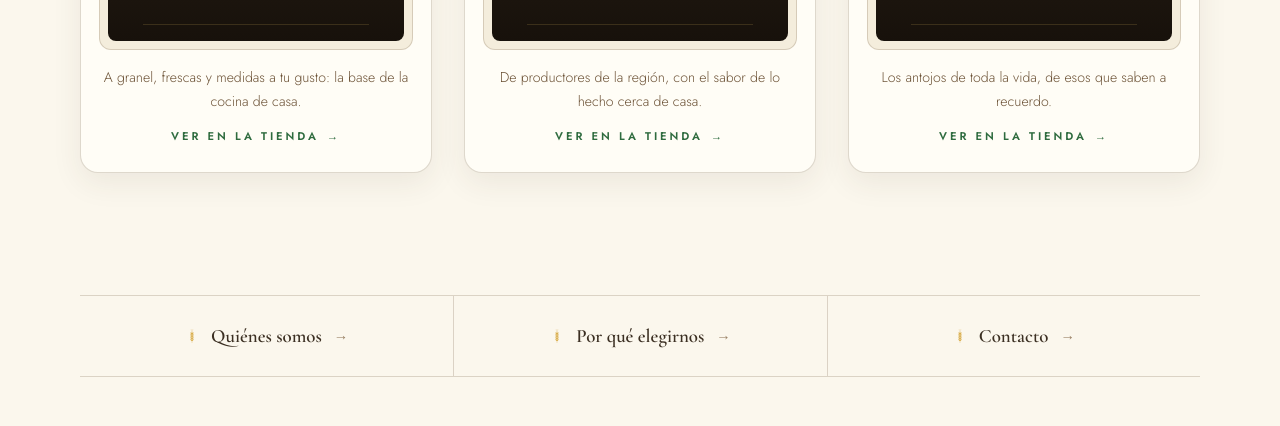
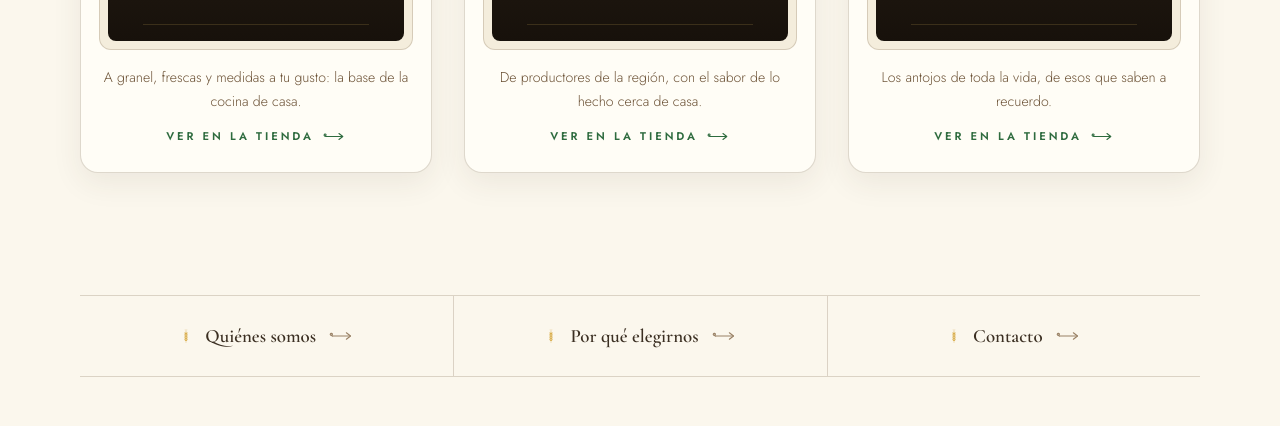
Before and after one commit to MrX-zeta/sabores-de-mi-tierra, a Next.js app in the folder apps/web/: page / in a window 1280 px wide. Shown: the part 1500-1926 px from the top of the page. Built offline with nearby package versions, Linux system fonts and the light colour scheme.

Commit message:
feat(web): flecha de herreria personalizada en ctas (puertas y casa-links)

```diff
--- a/apps/web/src/app/globals.css
+++ b/apps/web/src/app/globals.css
@@ -313,8 +313,8 @@ h1 em, h2 em { font-style: italic; color: var(--verde-700); }
   margin-top: 0.8rem; display: inline-flex; align-items: center; gap: 0.5rem;
   font-size: 0.7rem; font-weight: 600; letter-spacing: 0.26em; text-transform: uppercase; color: var(--verde-700);
 }
-.puerta-cta::after { content: "→"; transition: transform 0.35s var(--ease-out); }
-.puerta:hover .puerta-cta::after { transform: translateX(5px); }
+.puerta-cta .flecha { width: 24px; height: 9px; transition: transform 0.35s var(--ease-out); }
+.puerta:hover .puerta-cta .flecha { transform: translateX(5px); }
 
 /* accesos al resto de la casa */
 .casa-links { padding: clamp(2.4rem, 5vw, 3.6rem) 0 clamp(4.5rem, 9vw, 7rem); }
@@ -330,12 +330,12 @@ h1 em, h2 em { font-style: italic; color: var(--verde-700); }
 }
 .casa-link + .casa-link { border-left: 1px solid var(--hairline); }
 .casa-link svg { width: 14px; height: 14px; color: var(--oro); flex: none; }
-.casa-link::after {
-  content: "→"; font-family: var(--f-sans); font-size: 0.9rem; color: var(--cafe-suave);
+.casa-link .flecha {
+  width: 26px; height: 10px; color: var(--cafe-suave);
   transition: transform 0.35s var(--ease-out), color 0.35s;
 }
 .casa-link:hover { background: rgba(211, 160, 47, 0.06); color: var(--verde-900); }
-.casa-link:hover::after { transform: translateX(5px); color: var(--verde-900); }
+.casa-link:hover .flecha { transform: translateX(5px); color: var(--verde-900); }
 
 /* invitación whatsapp */
 .cta-banda { margin: 0 0 clamp(4.5rem, 9vw, 7rem); }
--- a/apps/web/src/components/CasaLinks.tsx
+++ b/apps/web/src/components/CasaLinks.tsx
@@ -1,5 +1,5 @@
 import Link from "next/link";
-import { Espiga } from "./Espiga";
+import { Espiga, IconFlecha } from "./Espiga";
 
 const enlaces = [
   { href: "/nosotros", label: "Quiénes somos" },
@@ -14,7 +14,7 @@ export default function CasaLinks() {
         <div className="casa-links-int reveal">
           {enlaces.map((e) => (
             <Link key={e.href} className="casa-link" href={e.href}>
-              <Espiga /> {e.label}
+              <Espiga /> {e.label} <IconFlecha className="flecha" />
             </Link>
           ))}
         </div>
--- a/apps/web/src/components/Espiga.tsx
+++ b/apps/web/src/components/Espiga.tsx
@@ -14,6 +14,14 @@ export function Voluta({ className }: { className?: string }) {
   );
 }
 
+export function IconFlecha({ className }: { className?: string }) {
+  return (
+    <svg viewBox="0 0 34 12" className={className} aria-hidden="true">
+      <use href="#ico-flecha" />
+    </svg>
+  );
+}
+
 export function IconWa({ className }: { className?: string }) {
   return (
     <svg viewBox="0 0 24 24" className={className} aria-hidden="true">
--- a/apps/web/src/components/PuertasProducto.tsx
+++ b/apps/web/src/components/PuertasProducto.tsx
@@ -1,5 +1,5 @@
 import Link from "next/link";
-import { Espiga } from "./Espiga";
+import { Espiga, IconFlecha } from "./Espiga";
 
 type Puerta = {
   letrero: string;
@@ -67,7 +67,7 @@ export default function PuertasProducto() {
                 <span className="puerta-hoja der" />
               </span>
               <p className="puerta-nota">{p.nota}</p>
-              <span className="puerta-cta">Ver en la tienda</span>
+              <span className="puerta-cta">Ver en la tienda <IconFlecha className="flecha" /></span>
             </Link>
           ))}
         </div>
--- a/apps/web/src/components/SvgDefs.tsx
+++ b/apps/web/src/components/SvgDefs.tsx
@@ -59,6 +59,13 @@ export default function SvgDefs() {
             <path d="M20 18.5 C 18 22, 18 26, 20 29.5 M27.5 18.5 C 29.5 22, 29.5 26, 27.5 29.5" strokeLinecap="round" />
           </g>
         </symbol>
+        <symbol id="ico-flecha" viewBox="0 0 34 12">
+          <g fill="none" stroke="currentColor" strokeWidth="1.5" strokeLinecap="round" strokeLinejoin="round">
+            <path d="M6 6 H29" />
+            <path d="M24 1.8 L29.5 6 L24 10.2" />
+            <path d="M6 6 C 2.8 6, 2 3.2, 4.2 2.6 C 6 2.2, 6.4 4.6, 4.6 4.8" />
+          </g>
+        </symbol>
         <symbol id="ico-especias" viewBox="0 0 48 48">
           <g fill="none" stroke="currentColor" strokeWidth="2" strokeLinecap="round" strokeLinejoin="round">
             <path d="M18 10 h12 v4 h-12 z" />
```
